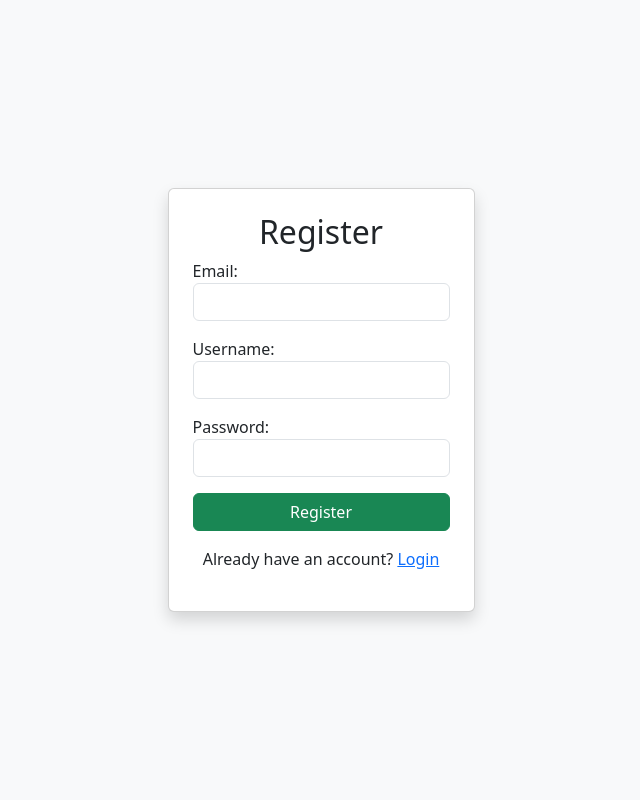
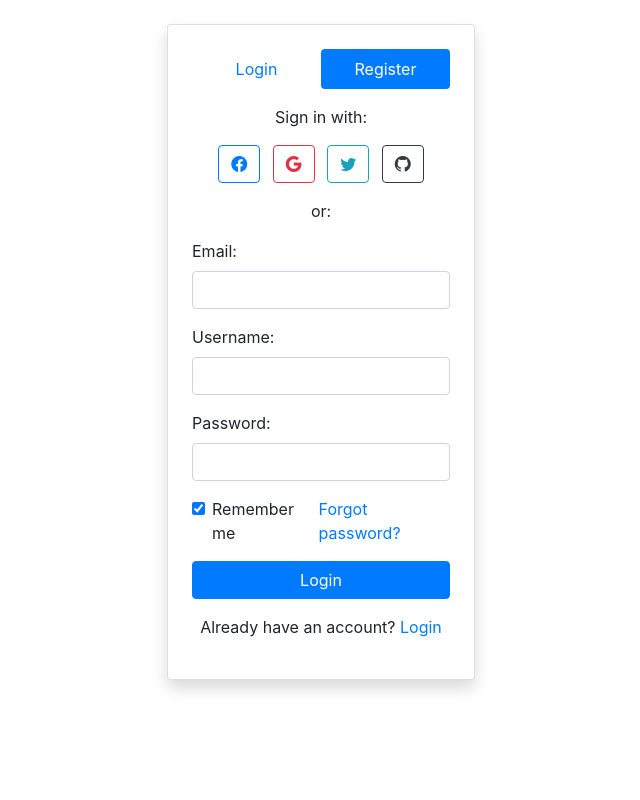
Before and after one commit to Jeremy-Verweij/webtech, a Flask app: page /register in a window 1280 px wide. Shown: the whole page, without its empty margins (319-959 px from the left). Run offline with Flask 3, Linux system fonts and the light colour scheme; some libraries are stand-ins or nearby versions.

Commit message:
Update register.html

```diff
--- a/templates/register.html
+++ b/templates/register.html
@@ -4,30 +4,71 @@
     <meta charset="UTF-8">
     <meta name="viewport" content="width=device-width, initial-scale=1">
     <title>Register</title>
-    <link rel="stylesheet" href="https://cdn.jsdelivr.net/npm/bootstrap@5.3.0/dist/css/bootstrap.min.css">
+    <link href="https://stackpath.bootstrapcdn.com/bootstrap/4.5.2/css/bootstrap.min.css" rel="stylesheet">
+    <link rel="stylesheet" href="https://cdn.jsdelivr.net/npm/bootstrap-icons@1.11.3/font/bootstrap-icons.min.css">
 </head>
-<body class="d-flex justify-content-center align-items-center vh-100 bg-light">
-    <div class="card p-4 shadow">
-        <h2 class="text-center">Register</h2>
+<body class="d-flex p-4 justify-content-center align-items-center">
+    <div class="card shadow w-25 p-4">
+        <ul class="nav nav-pills nav-justified mb-3" id="ex1" role="tablist">
+            <li class="nav-item" role="presentation">
+                <a class="nav-link" id="tab-login" data-toggle="pill" href="{{ url_for('login') }}" role="tab"
+                    aria-controls="pills-login" aria-selected="true">Login</a>
+            </li>
+            <li class="nav-item" role="presentation">
+                <a class="nav-link active" id="tab-register" data-toggle="pill" href="{{ url_for('register') }}" role="tab"
+                    aria-controls="pills-register" aria-selected="false">Register</a>
+            </li>
+        </ul>
+
+        <div class="tab-content">
+            <div class="tab-pane fade show active" id="pills-login" role="tabpanel" aria-labelledby="tab-login">
+                <form method="POST">
+                    <div class="text-center mb-3">
+                        <p>Sign in with:</p>
+                        <button type="button" class="btn btn-outline-primary mx-1">
+                            <i class="bi bi-facebook"></i>
+                        </button>
+                        <button type="button" class="btn btn-outline-danger mx-1">
+                            <i class="bi bi-google"></i>
+                        </button>
+                        <button type="button" class="btn btn-outline-info mx-1">
+                            <i class="bi bi-twitter"></i>
+                        </button>
+                        <button type="button" class="btn btn-outline-dark mx-1">
+                            <i class="bi bi-github"></i>
+                        </button>
+                    </div>
+                    <p class="text-center">or:</p>
                     {% if error %}
                         <div class="alert alert-danger">{{ error }}</div>
                     {% endif %}
-        <form method="POST">
-            <div class="mb-3">
+                    <div class="form-group">
                         <label>Email:</label>
                         <input type="email" name="email" class="form-control" required>
                     </div>
-            <div class="mb-3">
+                    <div class="form-group">
                         <label>Username:</label>
                         <input type="text" name="username" class="form-control" required>
                     </div>
-            <div class="mb-3">
+                    <div class="form-group">
                         <label>Password:</label>
                         <input type="password" name="password" class="form-control" required>
                     </div>
-            <button type="submit" class="btn btn-success w-100">Register</button>
+                    <div class="d-flex justify-content-between align-items-center mb-3">
+                        <div class="form-check">
+                            <input class="form-check-input" type="checkbox" value="" id="loginCheck" checked>
+                            <label class="form-check-label" for="loginCheck"> Remember me </label>
+                        </div>
+                        <a href="#">Forgot password?</a>
+                    </div>
+                    <button type="submit" class="btn btn-primary btn-block">Login</button>
+                    <div class="text-center mt-3">
+                        <p class="mt-3 text-center">Already have an account? <a href="{{ url_for('login') }}">Login</a></p>
+                    </div>
                 </form>
-        <p class="mt-3 text-center">Already have an account? <a href="{{ url_for('login') }}">Login</a></p>
+            </div>
+        </div>
+    </div>
   </div>
 </body>
 </html>
```
Lines whose indentation alone changed are shown as unchanged.
